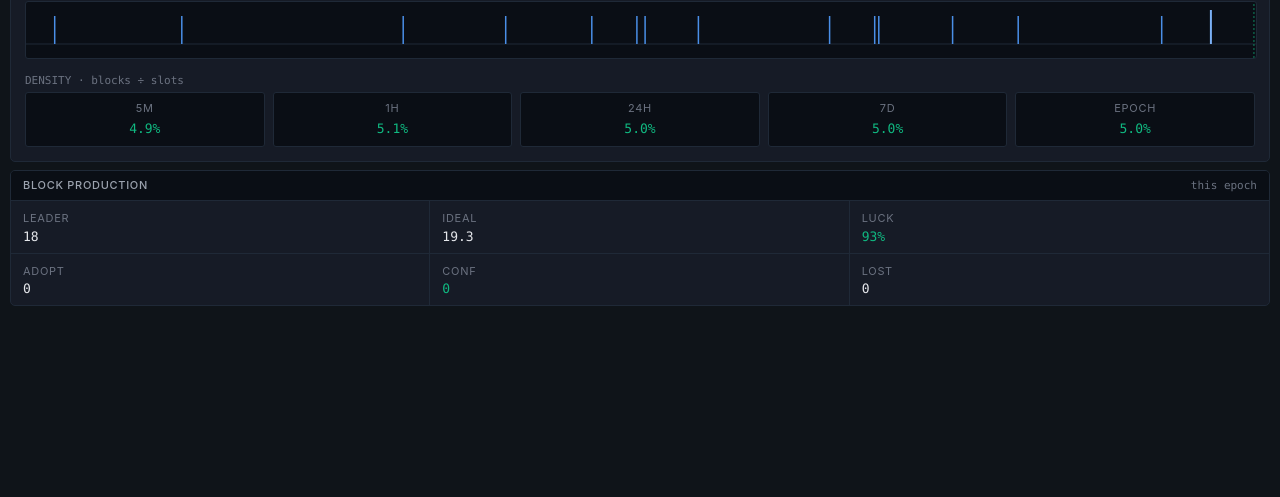
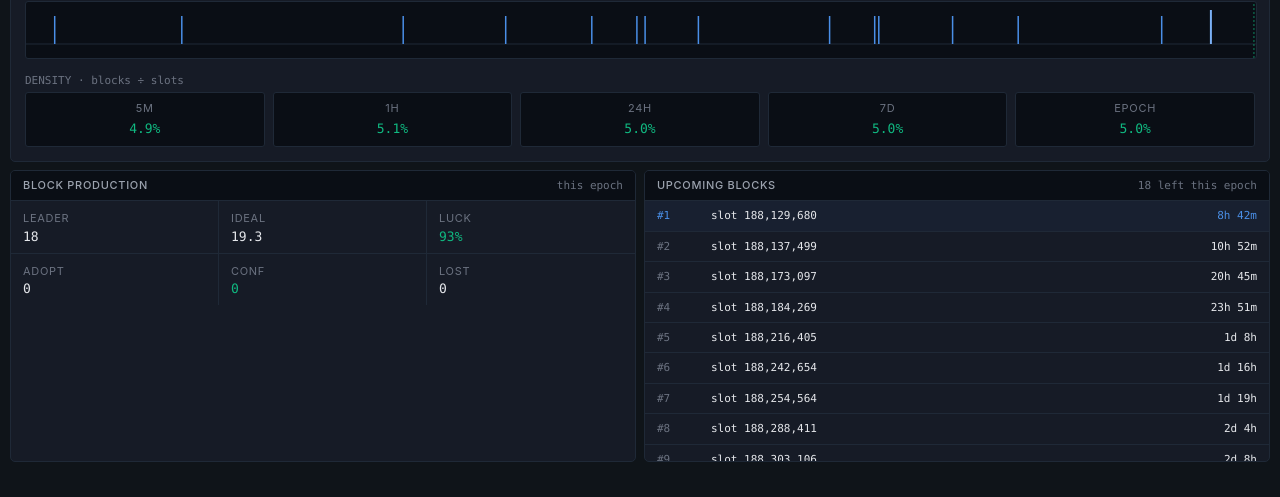
Before and after one commit to GNP1-dev/PoolTerminal, a website with bundled scripts: page src/index.html in a window 1280 px wide. Shown: the part 303-800 px from the top of the page. Built offline with nearby package versions, Linux system fonts and the light colour scheme.

Commit message:
Phase 1: NOW upcoming blocks panel (scrollable list, per-block countdowns ticking via rAF, accent next-up row)

```diff
--- a/src/styles/components.css
+++ b/src/styles/components.css
@@ -226,3 +226,59 @@
   margin-top: 3px;
   line-height: 1;
 }
+
+/* ---- NOW: 2-column row (Block production | Upcoming blocks) ---- */
+.pt-now-2col {
+  display: grid;
+  grid-template-columns: 1fr 1fr;
+  gap: var(--pt-gap);
+}
+
+/* ---- Upcoming blocks panel ---- */
+.pt-ub-body {
+  max-height: 260px;
+  overflow-y: auto;
+  font-family: var(--pt-font-mono);
+  font-variant-numeric: tabular-nums;
+  font-size: var(--pt-text-data);
+}
+
+.pt-ub-row {
+  display: grid;
+  grid-template-columns: 44px 1fr auto;
+  align-items: center;
+  padding: 7px 12px;
+  border-bottom: var(--pt-border-line);
+  gap: 10px;
+}
+.pt-ub-row:last-child { border-bottom: none; }
+.pt-ub-row:hover { background: var(--pt-bg-row-hover); }
+
+.pt-ub-row-next {
+  background: rgba(74, 143, 231, 0.05);   /* faint Cardano-blue wash on the next-up row */
+}
+.pt-ub-row-next .pt-ub-idx,
+.pt-ub-row-next .pt-ub-eta {
+  color: var(--pt-accent-blue);
+}
+
+.pt-ub-idx { color: var(--pt-text-muted); }
+.pt-ub-slot { color: var(--pt-text-primary); }
+.pt-ub-eta { color: var(--pt-text-primary); text-align: right; }
+
+.pt-ub-empty {
+  padding: 16px 12px;
+  color: var(--pt-text-muted);
+  text-align: center;
+  font-family: var(--pt-font-sans);
+  font-size: var(--pt-text-data);
+}
+
+/* Subtle dark scrollbar for the list */
+.pt-ub-body::-webkit-scrollbar { width: 6px; }
+.pt-ub-body::-webkit-scrollbar-track { background: transparent; }
+.pt-ub-body::-webkit-scrollbar-thumb {
+  background: var(--pt-border);
+  border-radius: 3px;
+}
+.pt-ub-body::-webkit-scrollbar-thumb:hover { background: var(--pt-text-disabled); }
--- /dev/null
+++ b/src/ui/upcoming-blocks.js
@@ -0,0 +1,71 @@
+/**
+ * PoolTerminal — Upcoming blocks panel.
+ * Scrollable list of this epoch's remaining assigned slots. Each row's ETA
+ * counts down every second via requestAnimationFrame — no extra polling.
+ *
+ * The list itself only updates when the poll delivers new data (block adopted,
+ * epoch rollover, etc.). Between polls, only the countdowns tick.
+ */
+
+import { commas, duration } from './format.js';
+
+let blocks = [];      // [{ index, slot, etaAtPollSec }]
+let polledAt = 0;     // unix seconds when the current list was received
+let rafId = null;
+
+function byId(id) { return document.getElementById(id); }
+
+export function renderUpcomingBlocks(list) {
+  polledAt = Date.now() / 1000;
+  blocks = list.map((b) => ({
+    index: b.index,
+    slot: b.slot,
+    etaAtPoll: b.etaSeconds, // ETA reported at this poll's instant
+  }));
+
+  const body = byId('ub-body');
+  const count = byId('ub-count');
+  if (!body || !count) return;
+
+  count.textContent = blocks.length === 0
+    ? 'no blocks left'
+    : `${blocks.length} left this epoch`;
+
+  if (blocks.length === 0) {
+    body.innerHTML = '<div class="pt-ub-empty">No remaining assigned slots.</div>';
+  } else {
+    body.innerHTML = blocks
+      .map(
+        (b, i) => `
+        <div class="pt-ub-row${i === 0 ? ' pt-ub-row-next' : ''}">
+          <div class="pt-ub-idx">#${b.index}</div>
+          <div class="pt-ub-slot">slot ${commas(b.slot)}</div>
+          <div class="pt-ub-eta" id="ub-eta-${b.index}">${duration(b.etaAtPoll)}</div>
+        </div>`
+      )
+      .join('');
+  }
+
+  if (!rafId) loop();
+}
+
+function loop() {
+  rafId = requestAnimationFrame(loop);
+  if (!blocks.length) return;
+  const elapsed = Date.now() / 1000 - polledAt;
+  for (const b of blocks) {
+    const el = byId(`ub-eta-${b.index}`);
+    if (!el) continue;
+    const remaining = Math.max(0, b.etaAtPoll - elapsed);
+    el.textContent = duration(remaining);
+  }
+}
+
+export function stopUpcomingBlocks() {
+  if (rafId) {
+    cancelAnimationFrame(rafId);
+    rafId = null;
+  }
+  blocks = [];
+  polledAt = 0;
+}
--- a/src/views/now.js
+++ b/src/views/now.js
@@ -1,12 +1,13 @@
 /**
  * PoolTerminal — NOW view.
  * Mounts the NOW dashboard and updates it each poll.
- * Panels so far: hero row, chain pulse, block production.
+ * Panels: hero row, chain pulse, block production, upcoming blocks.
  */
 
 import { renderHero, resetHero } from '../ui/now-hero.js';
 import { renderChainPulse, stopChainPulse } from '../ui/chain-pulse.js';
 import { renderBlockProduction, resetBlockProduction } from '../ui/block-production.js';
+import { renderUpcomingBlocks, stopUpcomingBlocks } from '../ui/upcoming-blocks.js';
 
 const NOW_HTML = `
   <div class="pt-now">
@@ -70,40 +71,34 @@ const NOW_HTML = `
       </div>
     </div>
 
-    <div class="pt-panel">
-      <div class="pt-panel-header">
-        <span class="pt-panel-title">Block production</span>
-        <span class="pt-panel-meta"><span class="pt-muted">this epoch</span></span>
-      </div>
-      <div class="pt-bp-grid">
-        <div class="pt-bp-cell">
-          <div class="pt-bp-label">Leader</div>
-          <div class="pt-bp-val" id="bp-leader">—</div>
+    <div class="pt-now-2col">
+
+      <div class="pt-panel">
+        <div class="pt-panel-header">
+          <span class="pt-panel-title">Block production</span>
+          <span class="pt-panel-meta"><span class="pt-muted">this epoch</span></span>
         </div>
-        <div class="pt-bp-cell">
-          <div class="pt-bp-label">Ideal</div>
-          <div class="pt-bp-val" id="bp-ideal">—</div>
-        </div>
-        <div class="pt-bp-cell">
-          <div class="pt-bp-label">Luck</div>
-          <div class="pt-bp-val" id="bp-luck">—</div>
-        </div>
-        <div class="pt-bp-cell" id="bp-cell-adopt">
-          <div class="pt-bp-label">Adopt</div>
-          <div class="pt-bp-val" id="bp-adopt">—</div>
-        </div>
-        <div class="pt-bp-cell" id="bp-cell-conf">
-          <div class="pt-bp-label">Conf</div>
-          <div class="pt-bp-val" id="bp-conf">—</div>
-        </div>
-        <div class="pt-bp-cell">
-          <div class="pt-bp-label">Lost</div>
-          <div class="pt-bp-val" id="bp-lost">—</div>
+        <div class="pt-bp-grid">
+          <div class="pt-bp-cell"><div class="pt-bp-label">Leader</div><div class="pt-bp-val" id="bp-leader">—</div></div>
+          <div class="pt-bp-cell"><div class="pt-bp-label">Ideal</div><div class="pt-bp-val" id="bp-ideal">—</div></div>
+          <div class="pt-bp-cell"><div class="pt-bp-label">Luck</div><div class="pt-bp-val" id="bp-luck">—</div></div>
+          <div class="pt-bp-cell" id="bp-cell-adopt"><div class="pt-bp-label">Adopt</div><div class="pt-bp-val" id="bp-adopt">—</div></div>
+          <div class="pt-bp-cell" id="bp-cell-conf"><div class="pt-bp-label">Conf</div><div class="pt-bp-val" id="bp-conf">—</div></div>
+          <div class="pt-bp-cell"><div class="pt-bp-label">Lost</div><div class="pt-bp-val" id="bp-lost">—</div></div>
         </div>
       </div>
+
+      <div class="pt-panel">
+        <div class="pt-panel-header">
+          <span class="pt-panel-title">Upcoming blocks</span>
+          <span class="pt-panel-meta"><span id="ub-count" class="pt-muted">—</span></span>
+        </div>
+        <div class="pt-ub-body" id="ub-body"></div>
+      </div>
+
     </div>
 
-    <!-- upcoming blocks / mempool / map: later steps -->
+    <!-- mempool / map: later steps -->
   </div>`;
 
 export function mountNow(canvas) {
@@ -115,10 +110,15 @@ export function mountNow(canvas) {
 export async function updateNow(src, snap) {
   renderHero(snap);
   renderBlockProduction(snap.blockProduction);
-  const pulse = await src.getChainPulse();
+  const [pulse, upcoming] = await Promise.all([
+    src.getChainPulse(),
+    src.getUpcomingBlocks(),
+  ]);
   renderChainPulse(pulse);
+  renderUpcomingBlocks(upcoming);
 }
 
 export function unmountNow() {
   stopChainPulse();
+  stopUpcomingBlocks();
 }
```
